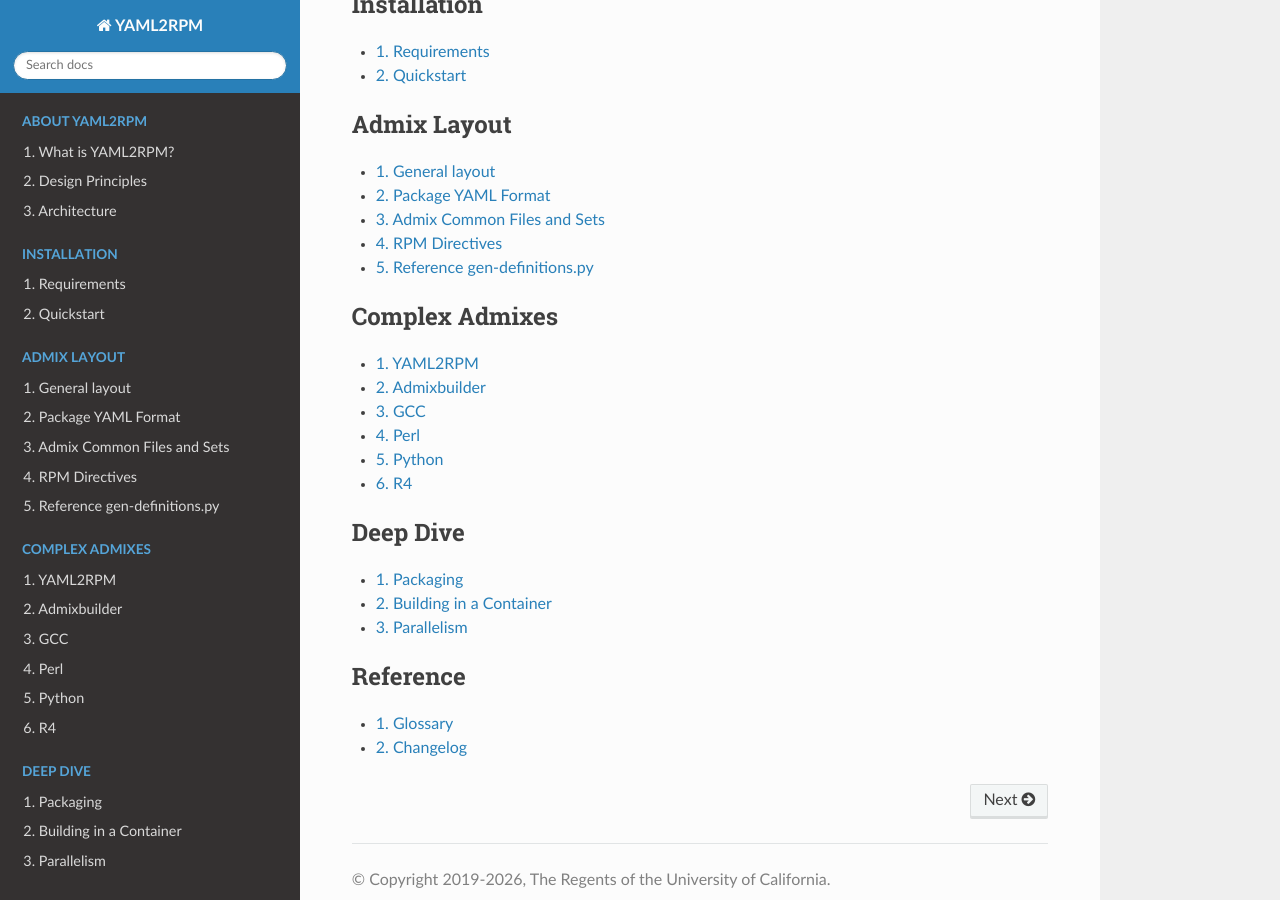
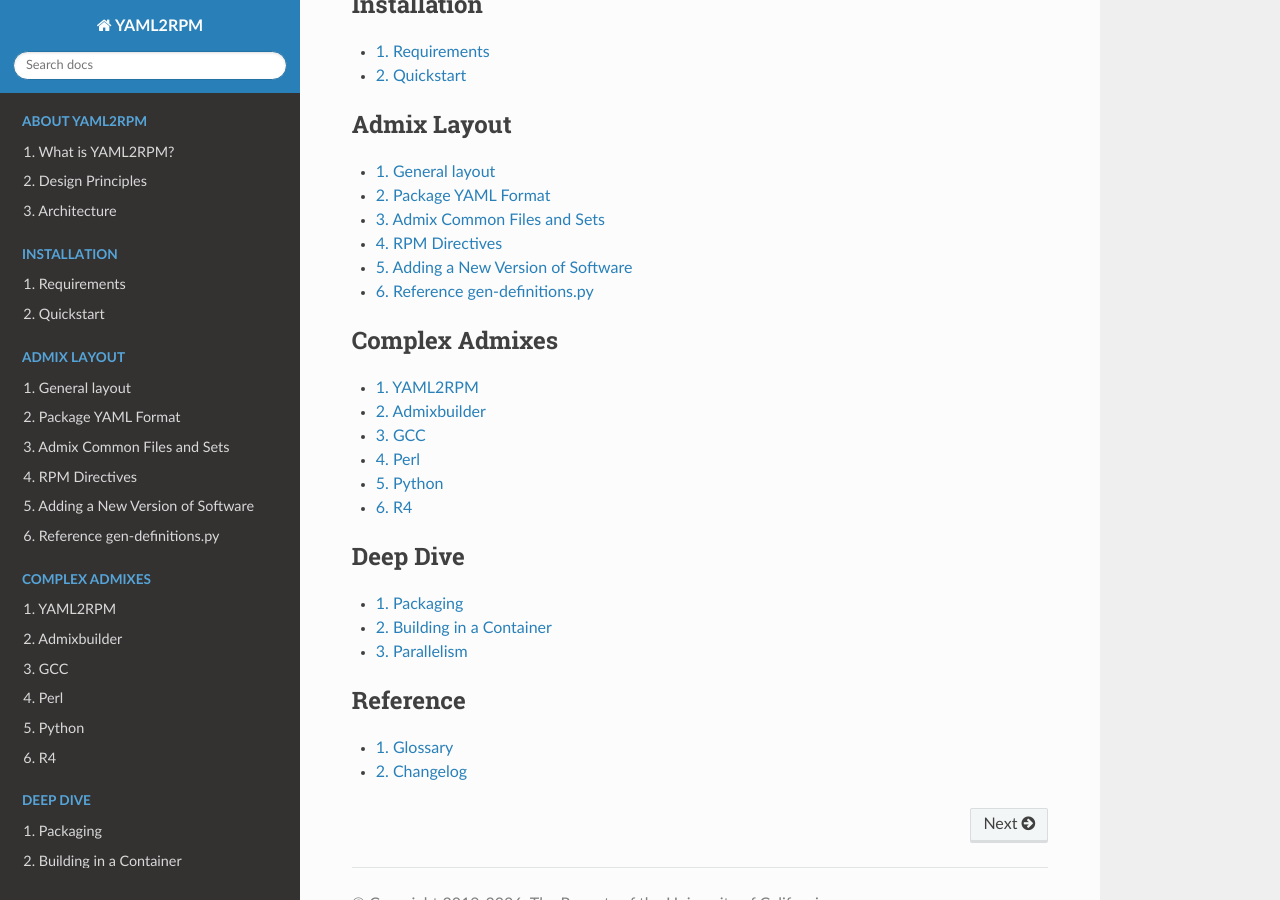
Before and after one commit to RCIC-UCI-Public/yaml2rpm-docs, a Sphinx documentation site: the page built from docs/source/index.rst, in a window 1280 px wide and 900 px high, scrolled down 514 px. Built offline with Sphinx 7.4.7 and the Read the Docs theme 3.1.0, drawn with Linux system fonts in a browser that asks for light colours; part of the change alters nothing that is shown.

Commit message:
Add a section on how to add a new software version

```diff
--- a/docs/source/index.rst
+++ b/docs/source/index.rst
@@ -35,6 +35,7 @@ YAML2RPM Documentation
    yamlformat/yaml-package
    yamlformat/common-and-sets
    yamlformat/rpm-packaging-directives
+   yamlformat/add-version
    yamlformat/gen-definitions
 
 .. toctree::
--- /dev/null
+++ b/docs/source/yamlformat/add-version.rst
@@ -0,0 +1,209 @@
+
+.. _add_version:
+
+Adding a New Version of Software
+================================
+
+**Table of contents:**
+
+.. contents::
+   :local:
+
+It is common that an updated version of software is required.  As an example, we'll look
+at `vcftools <https://github.com/vcftools/vcftools/>`_ in the biotools admix. The baseline
+version is "0.1.16" (released in 2018) while the latest is "0.1.17" (released in 2025).
+
+Locating the Current Source
+---------------------------
+
+In the biotools admix, there are several sets. To determine which set(s) the software is currently referenced,
+simply ``grep`` all the set files.
+
+.. parsed-literal::
+
+   :blue:`grep vcftools set*`
+   set-base.yaml:  - vcftools
+   set-base.yaml:  - vcftools-module
+
+Vcftools is only referenced in the base set. One can use ``gen-definitions.py`` to query the vendor source
+as follows
+
+.. parsed-literal::
+
+   :blue:`gen-definitions.py --query=vendor_source  vcftools.yaml`
+   https://github.com/vcftools/vcftools/archive/v0.1.16.tar.gz
+
+Open a browser and visit the git repository and see if there is an additional release.
+
+Add the Information to Existing Set
+-----------------------------------
+
+There are numerous sets already existing in the biotools admix.
+Since vcftools is only defined in the base, it's simplest to add to
+an existing set.  For this example, extending set *2025* makes sense. The contents of set-2025 are:
+
+.. parsed-literal::
+
+   !include packages.yaml
+   ---
+   versions: versions-2025.yaml
+   bootstrap:
+   build:
+     - dorado
+     - dorado-module
+     - gatk
+     - gatk-module
+
+Notice that the versions file used for this set is ``versions-2025.yaml``. The versions file can be any yaml
+file, but convention is to use *versions-<set name>.yaml*, as in this example. Vcftools has both a module and program.
+Modify ``set-2025.yaml`` to have contents
+
+.. parsed-literal::
+
+   !include packages.yaml
+   ---
+   versions: versions-2025.yaml
+   bootstrap:
+   build:
+     - dorado
+     - dorado-module
+     - gatk
+     - gatk-module
+     :darkred:`- vcftools`
+     :darkred:`- vcftools-module`
+
+You also need to modify the `versions-2025.yaml` to include the updated vcftools version
+
+.. parsed-literal::
+
+   !include versions.yaml
+   !include updates8.yaml
+   ---
+   dorado: "0.9.1"
+   gatk: "4.6.2.0"
+   :darkred:`vcftools: "0.1.17"`
+
+
+.. note::
+   Most entries in versions files are simple key-value pairs. Inspect the *versions.yaml* file in this admix
+   and look at the *pysam* entry. Notice that that the value is a *dictionary*.
+   Further inspect ``pysam.yaml`` and see how
+   the  elements of the dictionary are referenced (e.g., ``{{versions.pysam.pymajor}}``).
+
+Verify Changes
+--------------
+
+Now check that the updated vendor source resolves properly. Use gen-definitions.py, but with
+the updated versions-2025.yaml file.
+
+.. parsed-literal::
+
+   :blue:`gen-definitions.py --versions=versions-2025.yaml --query=vendor_source  vcftools.yaml`
+   https://github.com/vcftools/vcftools/archive/v0.1.17.tar.gz
+
+Verify that this a good web reference and then **download the source tarball**.
+
+
+.. parsed-literal::
+
+   :blue:`make -s SET=2025 PKG=vcftools download`
+    --2026-05-12 10:59:12--  https://github.com/vcftools/vcftools/archive/v0.1.17.tar.gz
+    Resolving github.com (github.com)... 140.82.116.4
+    Connecting to github.com (github.com)|140.82.116.4|:443... connected.
+    HTTP request sent, awaiting response... 302 Found
+    Location: https://codeload.github.com/vcftools/vcftools/tar.gz/refs/tags/v0.1.17 [following]
+    --2026-05-12 10:59:13--  https://codeload.github.com/vcftools/vcftools/tar.gz/refs/tags/v0.1.17
+    Resolving codeload.github.com (codeload.github.com)... 140.82.116.10
+    Connecting to codeload.github.com (codeload.github.com)|140.82.116.10|:443... connected.
+    HTTP request sent, awaiting response... 200 OK
+    Length: unspecified [application/x-gzip]
+    Saving to: '/export/repositories/biotools-admix/sources/vcftools-0.1.17.tar.gz'
+
+    /export/repositories/biotools-a     [ <=>                                                    ] 241.88K  --.-KB/s    in 0.1s
+
+    2026-05-12 10:59:13 (2.03 MB/s) - '/export/repositories/biotools-admix/sources/vcftools-0.1.17.tar.gz' saved [247685]
+
+
+Build
+-----
+It's time to build the package and module
+
+.. parsed-literal::
+
+    make SET=2025 vcftools.pkg vcftools-module.pkg
+
+Make it reproducible
+--------------------
+
+
+If everything works,  memorialize all of the above into git
+
+1. Upload the latest tarball into S3 (for future builds)
+2. Add the sha1sum of the latest tarball to the admix metadata file
+3. Commit changes to git
+
+
+Upload
+~~~~~~
+
+To upload the tarball to S3, you must have *write* permissions on the remote S3 bucket. Place the tarball
+in the same location as all of the other biotools-admix tarballs. Rclone is a convenenient way to do this
+
+From the top-level directory of the admix and if in RCIC and your rclone credentials are setup, the simplest way to get new file in place is
+
+.. parsed-literal::
+
+   cd sources
+   rclone --config=/import/rclone.conf copy . aws:admix-sources/biotools-admix
+
+Create the sha1sum
+~~~~~~~~~~~~~~~~~~
+
+Downloading all files in an admix references the ``<admix-name>.metadata`` file. From the the top-level
+of the admix simply execute
+
+.. parsed-literal::
+
+   sha1sum sources/vcftools-0.1.17.tar.gz >> .biotools-admix.metadata
+
+Commit and push changes
+~~~~~~~~~~~~~~~~~~~~~~~
+
+.. parsed-literal::
+   git add .biotools-admix.metadata
+   git add yamlspecs/set-2025.yaml yamlspecs/versions-2025.yaml
+   git commit
+   git push
+
+Other Verifications
+-------------------
+
+This was a very simple example of adding a new version of existing software. It's build method didn't change,
+just the version.
+
+Built RPMS
+~~~~~~~~~~
+
+Look at the vcftools RPMS and see if their sizes seem rational. In this example, the later version is
+slightly larger than the original. Likely, the build is fine.
+
+.. parsed-literal::
+
+   :blue:`ls -l RPMS/x86_64/vcftools*`
+   -rw-r--r--. 1 root root 424527 May  8 03:56 RPMS/x86_64/vcftools_0.1.16-0.1.16-2.x86_64.rpm
+   -rw-r--r--. 1 root root   7681 May  8 03:55 RPMS/x86_64/vcftools_0.1.16-module-0.1.16-2.x86_64.rpm
+   -rw-r--r--. 1 root root 446793 May 12 11:03 RPMS/x86_64/vcftools_0.1.17-0.1.17-2.x86_64.rpm
+   -rw-r--r--. 1 root root   7683 May 12 11:03 RPMS/x86_64/vcftools_0.1.17-module-0.1.17-2.x86_64.rpm
+
+Manifest
+~~~~~~~~
+
+This additional version is now part of the manifest for the biotools-admix
+
+.. parsed-literal::
+
+   :blue:`make -s manifest | grep vcftools`
+   vcftools_0.1.16
+   vcftools_0.1.16-module
+   vcftools_0.1.17
+   vcftools_0.1.17-module
```
